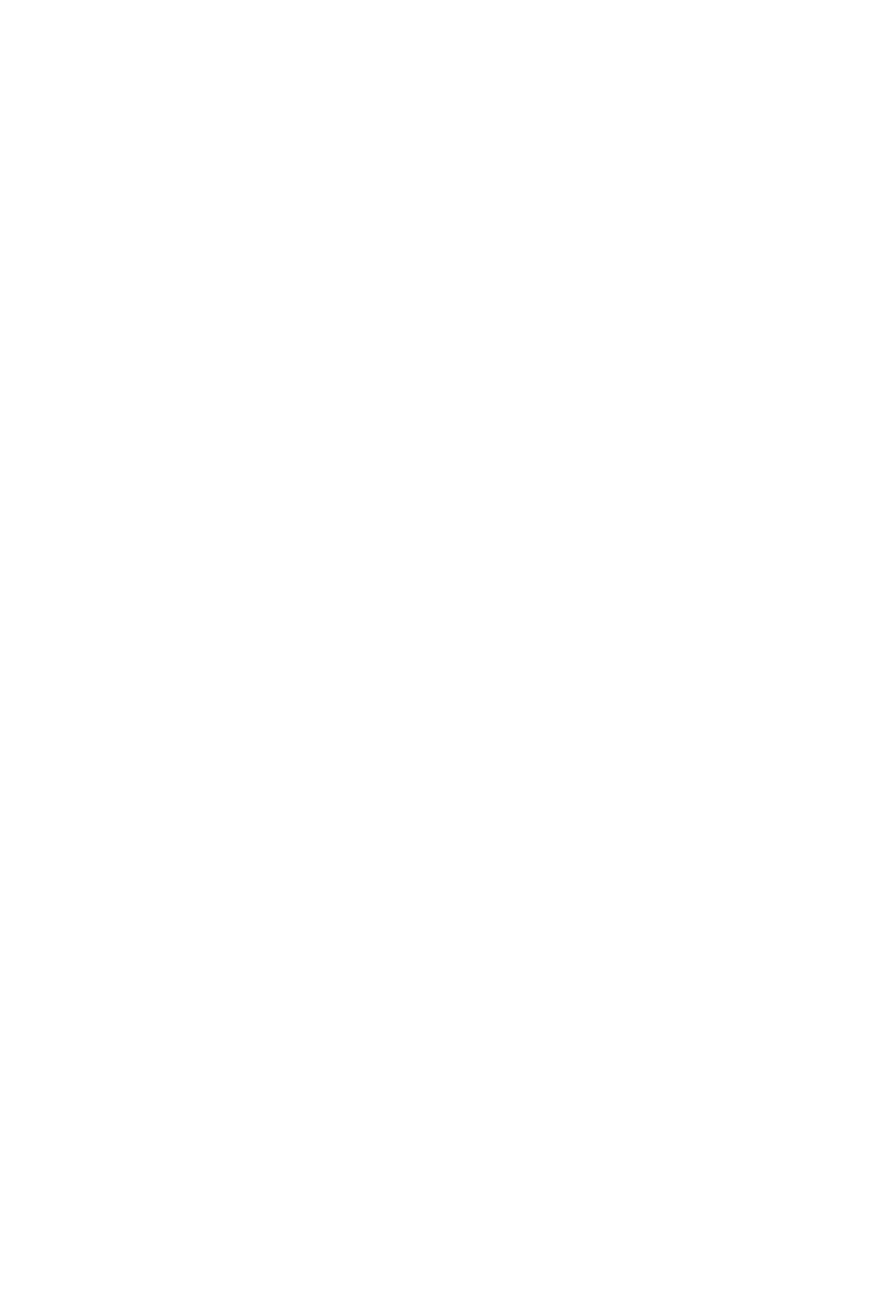
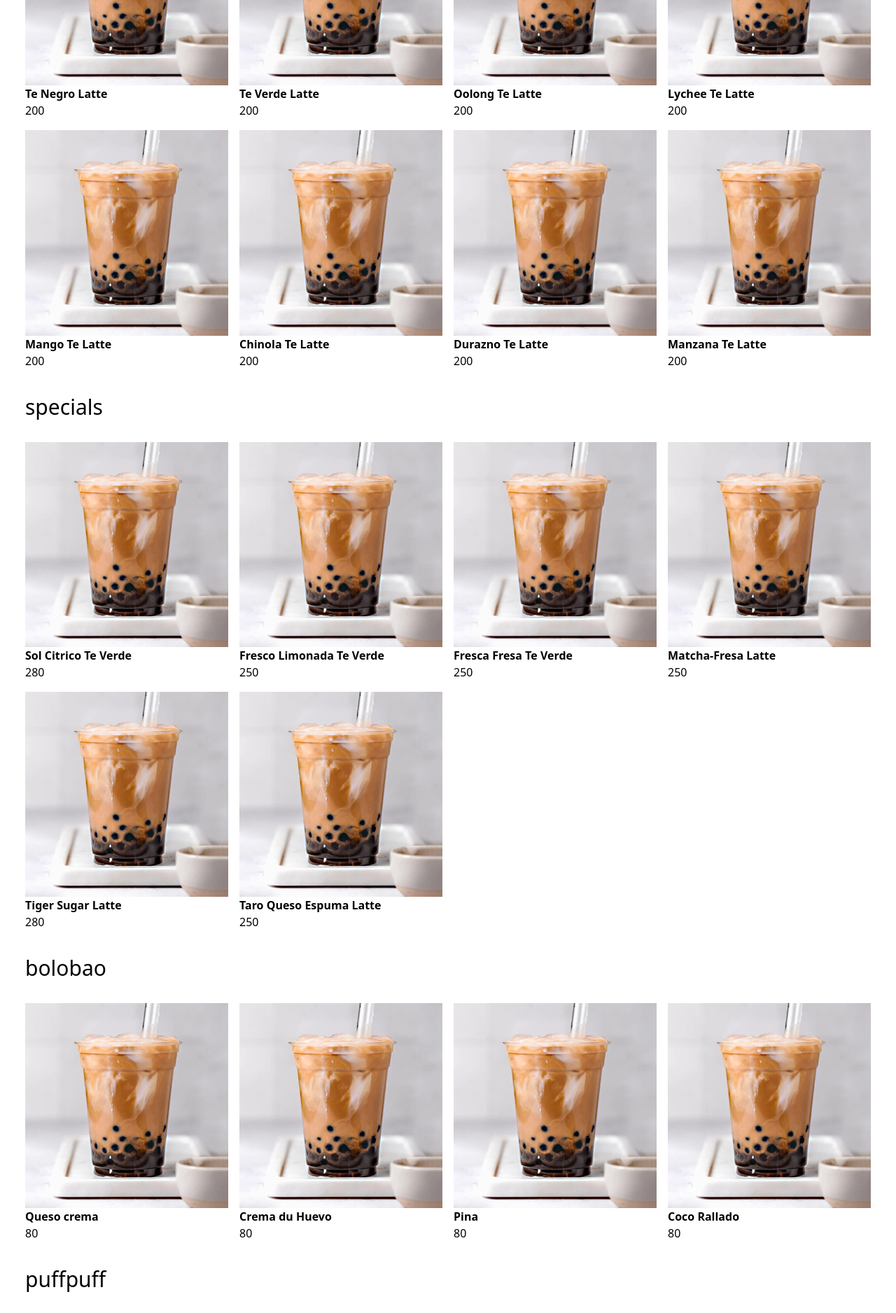
Before and after one commit to jeffchan4/TeaBar, a React (Create React App) app in the folder frontend/: page /order in a window 1280 px wide. Shown: the part 400-2277 px from the top of the page at 70% size. Before the commit the page ends 800 px from the top, so only its background shows below. Built offline with nearby package versions, Linux system fonts and the light colour scheme.

Commit message:
order cont., move menu data into utils

```diff
--- a/frontend/src/routes/Menu.tsx
+++ b/frontend/src/routes/Menu.tsx
@@ -1,130 +1,9 @@
 import Header from '../components/Header'
 import { useParams } from 'react-router-dom'
 import tempTea from "../imgs/temp-tea.png"
+import { itemToLinkDict, menuItems } from "../utils/menu-data"
 
 function Menu() {
-    const itemToLinkDict = {
-        "Bebidas Regular": "beverages",
-        "Especialidades": "specials",
-        "Bolo Bao": "bolobao",
-        "Puff Puff": "puffpuff",
-        "Fusion Oriental Sandwich": "sandwich"
-    }
-
-    type MenuItem = {
-        item: string,
-        costInPeso: number,
-        url?: string
-    }
-    type MenuGroup = { [groupName: string]: MenuItem[] }
-    const menuItems: MenuGroup = {
-        "beverages": [
-            {
-                item: "Te Negro Latte",
-                costInPeso: 200,
-            },
-            {
-                item: "Te Verde Latte",
-                costInPeso: 200,
-            },
-            {
-                item: "Oolong Te Latte",
-                costInPeso: 200,
-            },
-            {
-                item: "Lychee Te Latte",
-                costInPeso: 200,
-            },
-            {
-                item: "Mango Te Latte",
-                costInPeso: 200,
-            },
-            {
-                item: "Chinola Te Latte",
-                costInPeso: 200,
-            },
-            {
-                item: "Durazno Te Latte",
-                costInPeso: 200,
-            },
-            {
-                item: "Manzana Te Latte",
-                costInPeso: 200,
-            }
-        ],
-        "specials": [
-            {
-                item: "Sol Citrico Te Verde",
-                costInPeso: 280,
-            },
-            {
-                item: "Fresco Limonada Te Verde",
-                costInPeso: 250,
-            },
-            {
-                item: "Fresca Fresa Te Verde",
-                costInPeso: 250,
-            },
-            {
-                item: "Matcha-Fresa Latte",
-                costInPeso: 250,
-            },
-            {
-                item: "Tiger Sugar Latte",
-                costInPeso: 280,
-            },
-            {
-                item: "Taro Queso Espuma Latte",
-                costInPeso: 250,
-            },
-        ],
-        "sandwich": [
-            {
-                item: "Pollo",
-                costInPeso: 350
-            },
-            {
-                item: "Cerdo",
-                costInPeso: 400
-            }
-        ],
-        "bolobao": [
-            {
-                item: "Queso crema",
-                costInPeso: 80
-            },
-            {
-                item: "Crema du Huevo",
-                costInPeso: 80
-            },
-            {
-                item: "Pina",
-                costInPeso: 80
-            },
-            {
-                item: "Coco Rallado",
-                costInPeso: 80
-            }
-        ],
-        "puffpuff": [
-            {
-                item: "Vanilla",
-                costInPeso: 100
-            },
-            {
-                item: "Chocolate",
-                costInPeso: 120
-            },
-            {
-                item: "Tiger Sugar",
-                costInPeso: 130
-            },
-            {
-                item: "Matcha",
-                costInPeso: 130
-            }
-        ]
-    }
 
 
     const itemType = useParams().itemType;
--- a/frontend/src/routes/Order.tsx
+++ b/frontend/src/routes/Order.tsx
@@ -1,10 +1,38 @@
-import React from 'react'
 import Header from '../components/Header'
+import { itemToLinkDict, menuItems, MenuItem } from "../utils/menu-data"
+import tempTea from "../imgs/temp-tea.png"
+
 function Order() {
+    const handleAddCart = (item: MenuItem) => {
+        console.log(item)
+    }
     return (
         <>
             <Header />
-            <div>Order sth idk</div>
+            {
+                Object.values(itemToLinkDict).map(d => {
+                    const itemsInGroup = menuItems[d];
+                    //TODO: captalize the category name correctly
+                    const itemElements = itemsInGroup.map(d1 => {
+                        return <>
+                            <div>
+                                <img className="" src={d1.url || tempTea} alt={d1.description || d1.item} />
+                                <p className="font-bold"> {d1.item}</p>
+                                <p className=""> {d1.costInPeso} </p>
+                                {/* <button className="btn-std" onClick={() => handleAddCart(d1)}> Add to cart </button> */}
+                            </div>
+                        </>
+                    })
+                    return <>
+                        <div className="px-9 my-9">
+                            <h3 className="text-3xl my-8"> {d} </h3>
+                            <div className="grid grid-cols-2 md:grid-cols-4 grid-flow-dense gap-4">
+                                {itemElements}
+                            </div>
+                        </div>
+                    </>
+                })
+            }
         </>
     )
 }
--- /dev/null
+++ b/frontend/src/utils/menu-data.ts
@@ -0,0 +1,147 @@
+//TODO: enforce types on menu items???
+// BUT if we just keep everything tidy and in this file it's ok?
+
+// enum MenuGroupDR {
+//     BebidasRegular,
+//     Especialidades,
+//     BoloBao,
+//     PuffPuff,
+//     FusionOrientalSandwich
+// }
+
+// type MenuGroupDRStrings = keyof typeof MenuGroupDR
+
+// export const itemToLinkDict1: { [key in MenuGroupDRStrings]: string } = {
+//     "BebidasRegular": "beverages",
+//     "Especialidades": "specials",
+//     "BoloBao": "bolobao",
+//     "PuffPuff": "puffpuff",
+//     "FusionOrientalSandwich": "sandwich"
+// }
+
+
+export const itemToLinkDict = {
+    "Bebidas Regular": "beverages",
+    "Especialidades": "specials",
+    "Bolo Bao": "bolobao",
+    "Puff Puff": "puffpuff",
+    "Fusion Oriental Sandwich": "sandwich"
+}
+
+export type MenuItem = {
+    item: string,
+    costInPeso: number,
+    url?: string,
+    description?: string
+}
+
+export type MenuGroup = { [groupName: string]: MenuItem[] }
+
+export const menuItems: MenuGroup = {
+    "beverages": [
+        {
+            item: "Te Negro Latte",
+            costInPeso: 200,
+        },
+        {
+            item: "Te Verde Latte",
+            costInPeso: 200,
+        },
+        {
+            item: "Oolong Te Latte",
+            costInPeso: 200,
+        },
+        {
+            item: "Lychee Te Latte",
+            costInPeso: 200,
+        },
+        {
+            item: "Mango Te Latte",
+            costInPeso: 200,
+        },
+        {
+            item: "Chinola Te Latte",
+            costInPeso: 200,
+        },
+        {
+            item: "Durazno Te Latte",
+            costInPeso: 200,
+        },
+        {
+            item: "Manzana Te Latte",
+            costInPeso: 200,
+        }
+    ],
+    "specials": [
+        {
+            item: "Sol Citrico Te Verde",
+            costInPeso: 280,
+        },
+        {
+            item: "Fresco Limonada Te Verde",
+            costInPeso: 250,
+        },
+        {
+            item: "Fresca Fresa Te Verde",
+            costInPeso: 250,
+        },
+        {
+            item: "Matcha-Fresa Latte",
+            costInPeso: 250,
+        },
+        {
+            item: "Tiger Sugar Latte",
+            costInPeso: 280,
+        },
+        {
+            item: "Taro Queso Espuma Latte",
+            costInPeso: 250,
+        },
+    ],
+    "sandwich": [
+        {
+            item: "Pollo",
+            costInPeso: 350
+        },
+        {
+            item: "Cerdo",
+            costInPeso: 400
+        }
+    ],
+    "bolobao": [
+        {
+            item: "Queso crema",
+            costInPeso: 80
+        },
+        {
+            item: "Crema du Huevo",
+            costInPeso: 80
+        },
+        {
+            item: "Pina",
+            costInPeso: 80
+        },
+        {
+            item: "Coco Rallado",
+            costInPeso: 80
+        }
+    ],
+    "puffpuff": [
+        {
+            item: "Vanilla",
+            costInPeso: 100
+        },
+        {
+            item: "Chocolate",
+            costInPeso: 120
+        },
+        {
+            item: "Tiger Sugar",
+            costInPeso: 130
+        },
+        {
+            item: "Matcha",
+            costInPeso: 130
+        }
+    ]
+}
```
